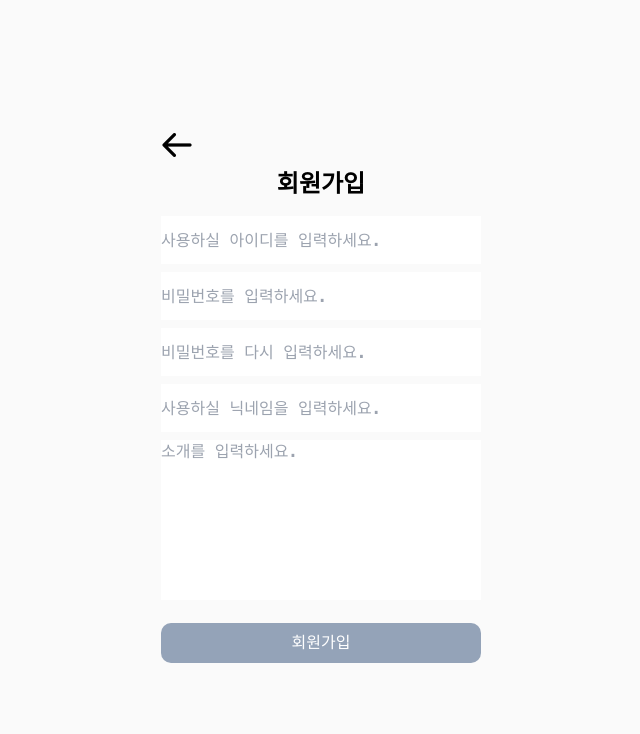
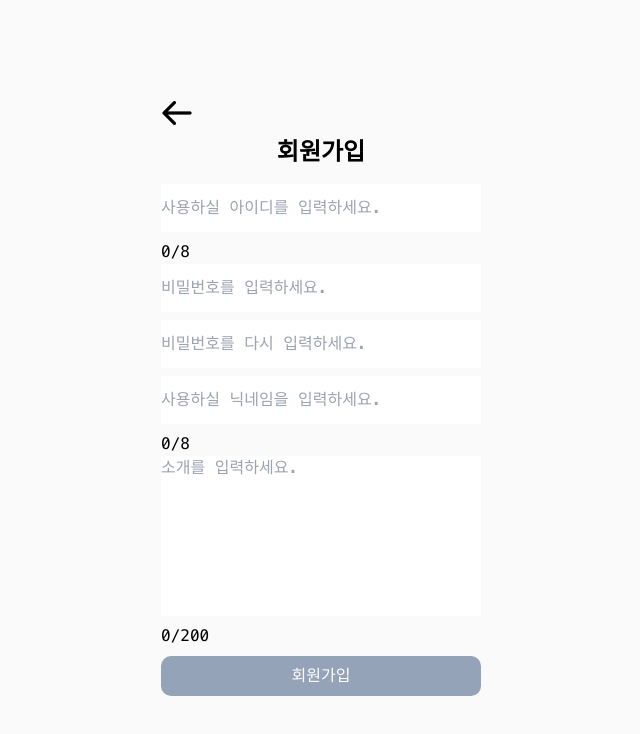
Before and after one commit to ToyMakers/blog-fe-guddnboy, a Next.js app: page /signup in a window 1280 px wide. Shown: the top 734 px of the page, without its empty margins (319-959 px from the left). Built offline with nearby package versions, Linux system fonts and the light colour scheme.

Commit message:
design:ID,닉네임,소개 현재 글자수 표시

```diff
--- a/pages/signup.tsx
+++ b/pages/signup.tsx
@@ -123,6 +123,7 @@ const SignUp = () => {
               onChange={(e) => setUsername(e.target.value)}
             />
           </div>
+          <div>{username.length}/8</div>
           <div className="mb-2 h-12">
             <input
               className="w-80 mb-2 h-12"
@@ -150,13 +151,15 @@ const SignUp = () => {
               onChange={(e) => setNickname(e.target.value)}
             />
           </div>
-          <div className="mb-2">
+          <div>{nickname.length}/8</div>
+          <div className="mb-2 flex flex-col">
             <textarea
               className="w-80 mb-2 h-40 resize-none"
               placeholder="소개를 입력하세요."
               value={bio}
               onChange={(e) => setBio(e.target.value)}
             />
+            <div>{bio.length}/200</div>
           </div>
           <div className="mb-2">
             <button
```
